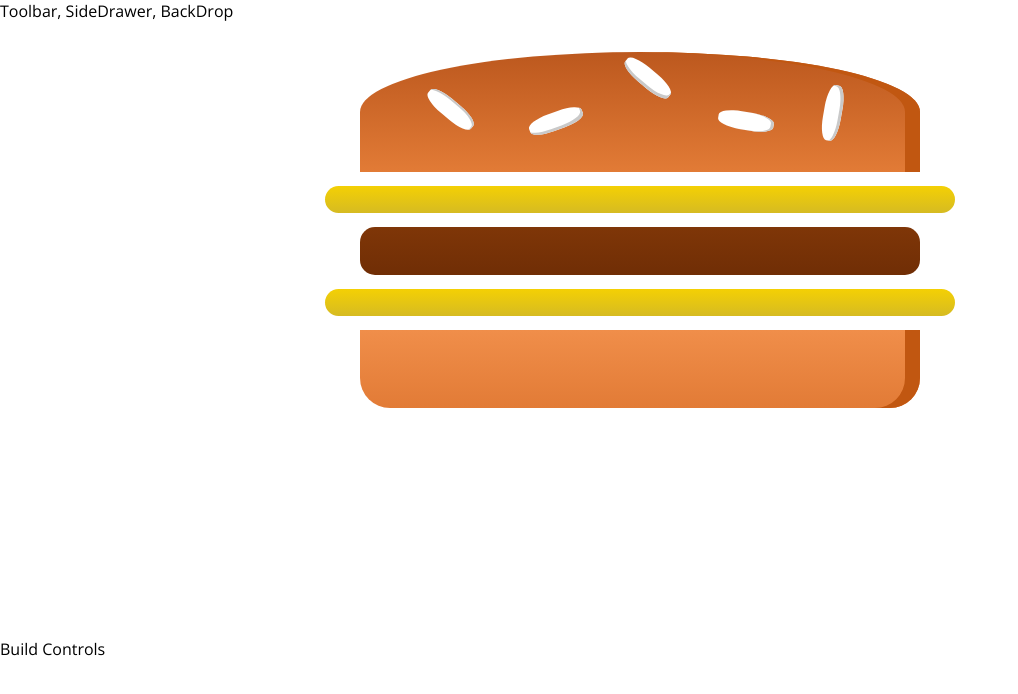
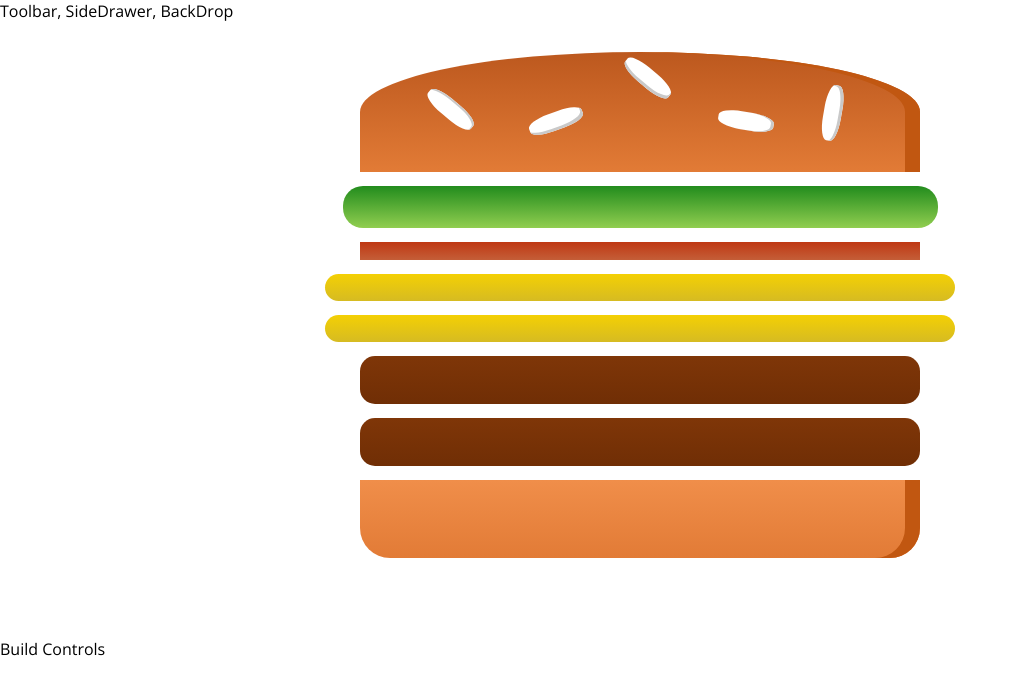
Before and after one commit to masoudso/burgerMaker, a React app: page / in a window 1280 px wide. Shown: the top 694 px of the page, without its empty margins (0-1018 px from the left). Built offline with nearby package versions, Linux system fonts and the light colour scheme.

Commit message:
BurgerJs has a dynamic way of taking ingredients in - burgerBuilder is now stateful

```diff
--- a/src/Components/Burger/Burger.js
+++ b/src/Components/Burger/Burger.js
@@ -2,14 +2,23 @@ import React from 'react'
 import classes from './Burger.css'
 import BurgerIngredients from './BurgerIngredients/BurgerIngredients'
 
+/* A Short note about function below
+   Object.Keys receives the ingredients as an object and returns the keys (here
+   they are Salad, Meat, ..., then the function makes a new array using spread
+    operator for each key with size of each key (number of meat, cheese, etc)
+    and again maps it using index and a unique key.)
+*/
 const burger = (props) => {
+    const transformedIngredients = Object.keys(props.ingredients).map(igKey => {
+        return [...Array(props.ingredients[igKey])].map((_, i) => {
+            return <BurgerIngredients key={igKey + i} type={igKey} />;
+        });
+    });
+
     return(
         <div className={classes.Burger}>
         <BurgerIngredients type="bread-top"/>
-        <BurgerIngredients type="cheese"/>
-        <BurgerIngredients type="meat"/>
-        <BurgerIngredients type="cheese"/>
-
+        {transformedIngredients}
         <BurgerIngredients type="bread-bottom"/>
         </div>
     );
--- a/src/Containers/BurgerBuilder/BurgerBuilder.js
+++ b/src/Containers/BurgerBuilder/BurgerBuilder.js
@@ -3,10 +3,19 @@ import Aux from '../../hoc/Aux'
 import Burger from '../../Components/Burger/Burger';
 
 class BurgerBuilder extends Component{
+    state = {
+        ingredients : {
+            salad : 1,
+            bacon: 1,
+            cheese: 2,
+            meat: 2
+        }
+    }
+
     render(){
         return(
             <Aux>
-                <Burger />
+                <Burger ingredients={this.state.ingredients}/>
                 <div> Build Controls</div>
             </Aux>
         )
```
